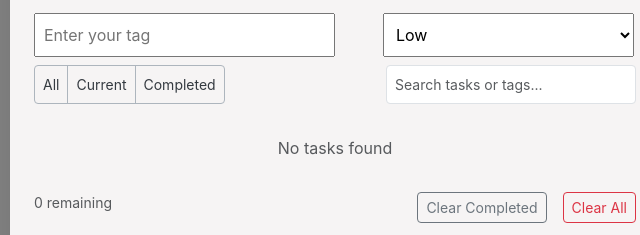
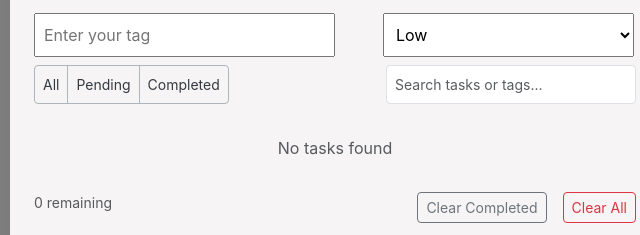
Before and after one commit to kushal612/Todo-App, a website built with Vite: page src/index.html in a window 1280 px wide. Shown: the part 193-428 px from the top of the page, 305-945 px from the left. Built offline with nearby package versions, Linux system fonts and the light colour scheme.

Commit message:
fix: naming convention

```diff
--- a/src/index.html
+++ b/src/index.html
@@ -51,7 +51,7 @@
             class="btn btn-sm btn-outline-secondary p-2"
             data-filter="current"
           >
-            Current
+            Pending
           </button>
           <button
             class="btn btn-sm btn-outline-secondary p-2"
```
